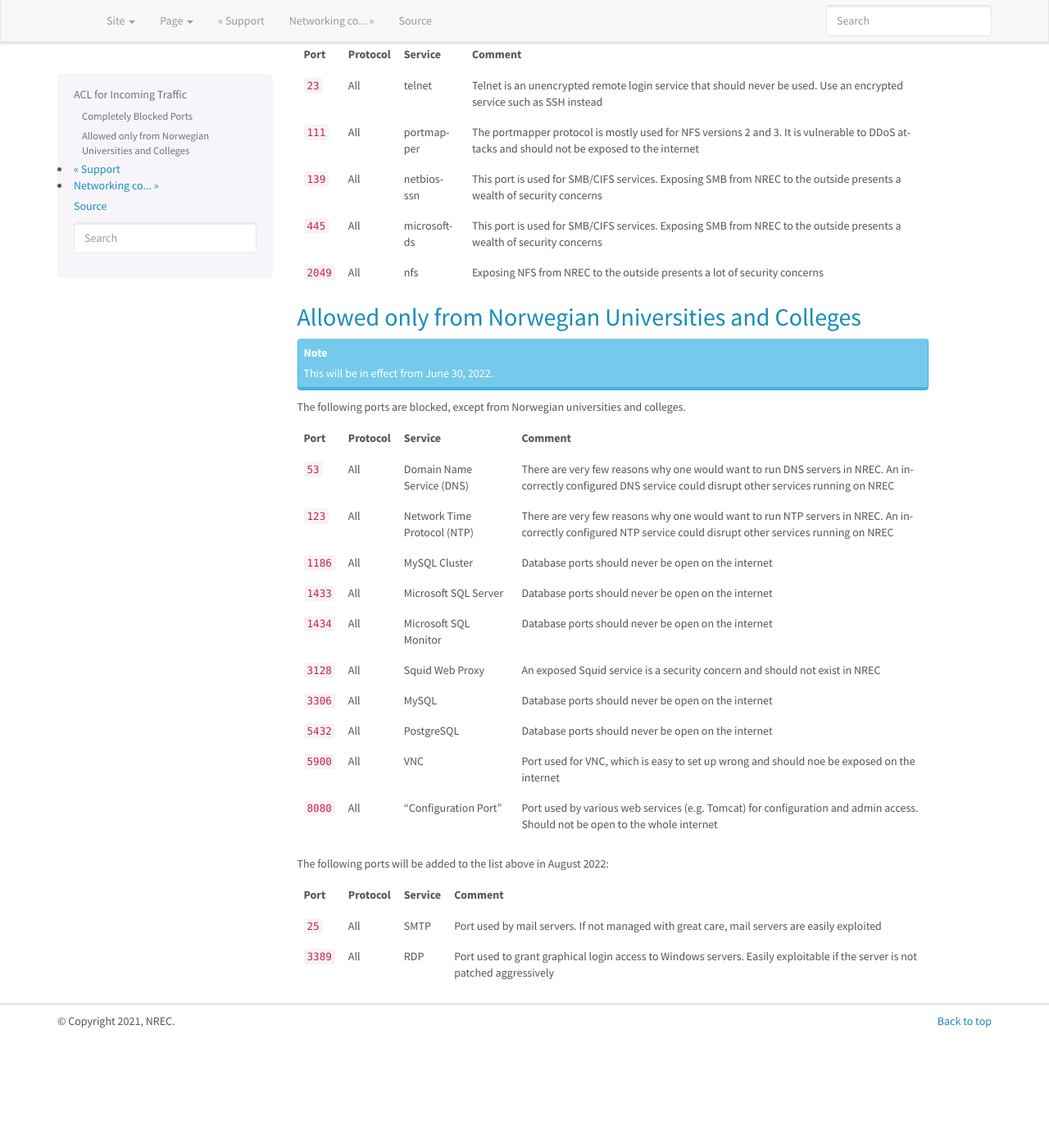
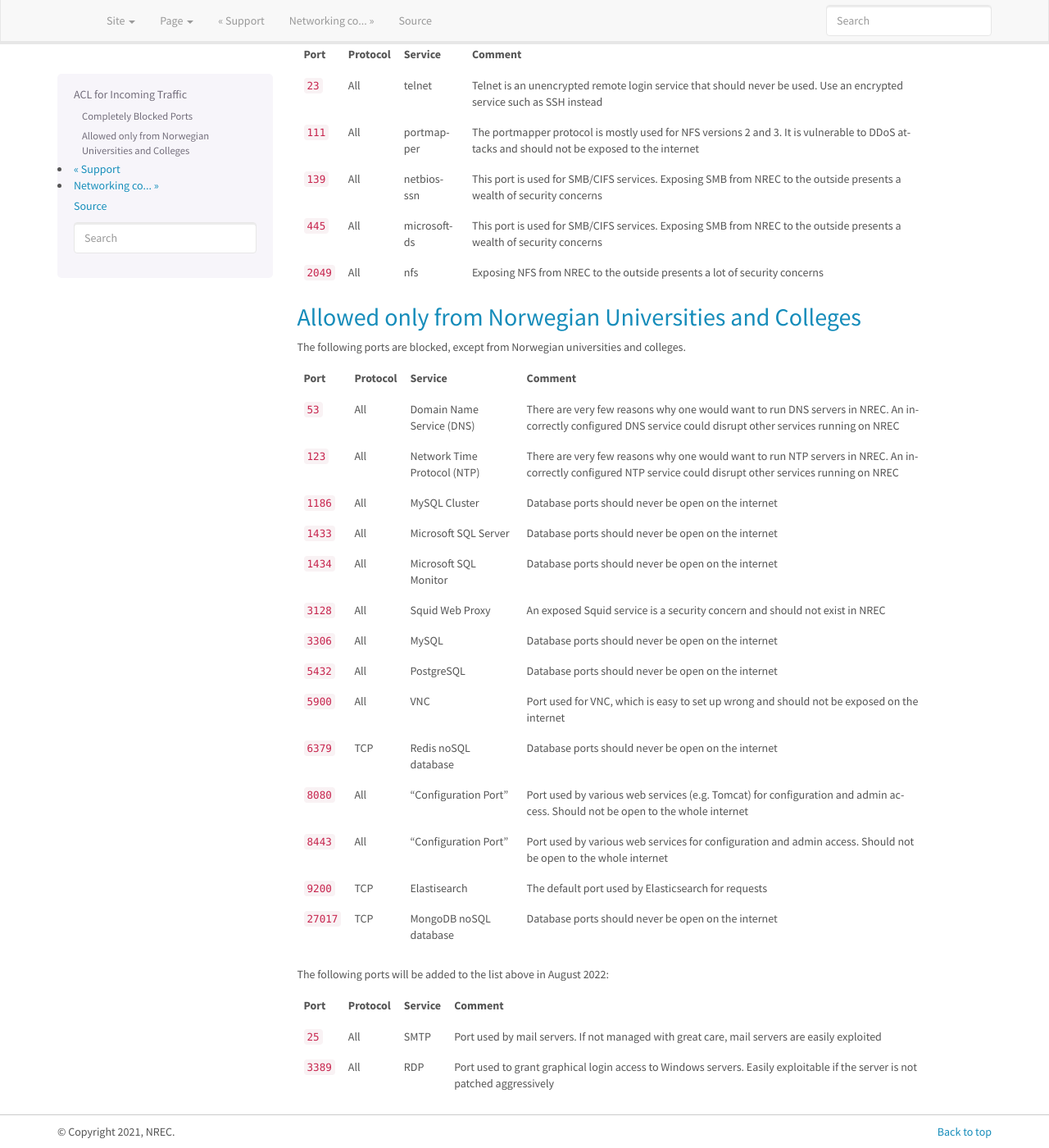
Before and after one commit to norcams/docs-enduser, a Sphinx documentation site: the page built from docs/acl.rst, in a window 1280 px wide and 1400 px high, scrolled down 423 px. Shown: the whole window at 82% size. Built offline with Sphinx 7.4.7, drawn with Linux system fonts in a browser that asks for light colours; before the commit the page ends 1688 px from its top, so only the background shows below that.

Commit message:
more ports

```diff
--- a/docs/acl.rst
+++ b/docs/acl.rst
@@ -54,52 +54,65 @@ The following ports are completely blocked:
 Allowed only from Norwegian Universities and Colleges
 -----------------------------------------------------
 
-.. NOTE::
-   This will be in effect from June 30, 2022.
-
 The following ports are blocked, except from Norwegian universities
 and colleges.
 
-+--------+--------+--------------+--------------------------------------------+
-|Port    |Protocol|Service       |Comment                                     |
-+========+========+==============+============================================+
-|``53``  |All     |Domain Name   |There are very few reasons why one would    |
-|        |        |Service (DNS) |want to run DNS servers in NREC. An         |
-|        |        |              |incorrectly configured DNS service could    |
-|        |        |              |disrupt other services running on NREC      |
-+--------+--------+--------------+--------------------------------------------+
-|``123`` |All     |Network Time  |There are very few reasons why one would    |
-|        |        |Protocol (NTP)|want to run NTP servers in NREC. An         |
-|        |        |              |incorrectly configured NTP service could    |
-|        |        |              |disrupt other services running on NREC      |
-+--------+--------+--------------+--------------------------------------------+
-|``1186``|All     |MySQL         |Database ports should never be open on the  |
-|        |        |Cluster       |internet                                    |
-+--------+--------+--------------+--------------------------------------------+
-|``1433``|All     |Microsoft     |Database ports should never be open on the  |
-|        |        |SQL Server    |internet                                    |
-+--------+--------+--------------+--------------------------------------------+
-|``1434``|All     |Microsoft     |Database ports should never be open on the  |
-|        |        |SQL Monitor   |internet                                    |
-+--------+--------+--------------+--------------------------------------------+
-|``3128``|All     |Squid Web     |An exposed Squid service is a security      |
-|        |        |Proxy         |concern and should not exist in NREC        |
-+--------+--------+--------------+--------------------------------------------+
-|``3306``|All     |MySQL         |Database ports should never be open on the  |
-|        |        |              |internet                                    |
-+--------+--------+--------------+--------------------------------------------+
-|``5432``|All     |PostgreSQL    |Database ports should never be open on the  |
-|        |        |              |internet                                    |
-+--------+--------+--------------+--------------------------------------------+
-|``5900``|All     |VNC           |Port used for VNC, which is easy to set up  |
-|        |        |              |wrong and should noe be exposed on the      |
-|        |        |              |internet                                    |
-+--------+--------+--------------+--------------------------------------------+
-|``8080``|All     |"Configuration|Port used by various web services           |
-|        |        |Port"         |(e.g. Tomcat) for configuration and admin   |
-|        |        |              |access. Should not be open to the whole     |
-|        |        |              |internet                                    |
-+--------+--------+--------------+--------------------------------------------+
++---------+--------+--------------+--------------------------------------------+
+|Port     |Protocol|Service       |Comment                                     |
++=========+========+==============+============================================+
+|``53``   |All     |Domain Name   |There are very few reasons why one would    |
+|         |        |Service (DNS) |want to run DNS servers in NREC. An         |
+|         |        |              |incorrectly configured DNS service could    |
+|         |        |              |disrupt other services running on NREC      |
++---------+--------+--------------+--------------------------------------------+
+|``123``  |All     |Network Time  |There are very few reasons why one would    |
+|         |        |Protocol (NTP)|want to run NTP servers in NREC. An         |
+|         |        |              |incorrectly configured NTP service could    |
+|         |        |              |disrupt other services running on NREC      |
++---------+--------+--------------+--------------------------------------------+
+|``1186`` |All     |MySQL         |Database ports should never be open on the  |
+|         |        |Cluster       |internet                                    |
++---------+--------+--------------+--------------------------------------------+
+|``1433`` |All     |Microsoft     |Database ports should never be open on the  |
+|         |        |SQL Server    |internet                                    |
++---------+--------+--------------+--------------------------------------------+
+|``1434`` |All     |Microsoft     |Database ports should never be open on the  |
+|         |        |SQL Monitor   |internet                                    |
++---------+--------+--------------+--------------------------------------------+
+|``3128`` |All     |Squid Web     |An exposed Squid service is a security      |
+|         |        |Proxy         |concern and should not exist in NREC        |
++---------+--------+--------------+--------------------------------------------+
+|``3306`` |All     |MySQL         |Database ports should never be open on the  |
+|         |        |              |internet                                    |
++---------+--------+--------------+--------------------------------------------+
+|``5432`` |All     |PostgreSQL    |Database ports should never be open on the  |
+|         |        |              |internet                                    |
++---------+--------+--------------+--------------------------------------------+
+|``5900`` |All     |VNC           |Port used for VNC, which is easy to set up  |
+|         |        |              |wrong and should not be exposed on the      |
+|         |        |              |internet                                    |
++---------+--------+--------------+--------------------------------------------+
+|``6379`` |TCP     |Redis noSQL   |Database ports should never be open on the  |
+|         |        |database      |internet                                    |
++---------+--------+--------------+--------------------------------------------+
+|``8080`` |All     |"Configuration|Port used by various web services           |
+|         |        |Port"         |(e.g. Tomcat) for configuration and admin   |
+|         |        |              |access. Should not be open to the whole     |
+|         |        |              |internet                                    |
++---------+--------+--------------+--------------------------------------------+
+|``8443`` |All     |"Configuration|Port used by various web services for       |
+|         |        |Port"         |configuration and admin access. Should not  |
+|         |        |              |be open to the whole internet               |
+|         |        |              |                                            |
++---------+--------+--------------+--------------------------------------------+
+|``9200`` |TCP     |Elastisearch  |The default port used by Elasticsearch for  |
+|         |        |              |requests                                    |
+|         |        |              |                                            |
+|         |        |              |                                            |
++---------+--------+--------------+--------------------------------------------+
+|``27017``|TCP     |MongoDB noSQL |Database ports should never be open on the  |
+|         |        |database      |internet                                    |
++---------+--------+--------------+--------------------------------------------+
 
 The following ports will be added to the list above in August 2022:
 
```
